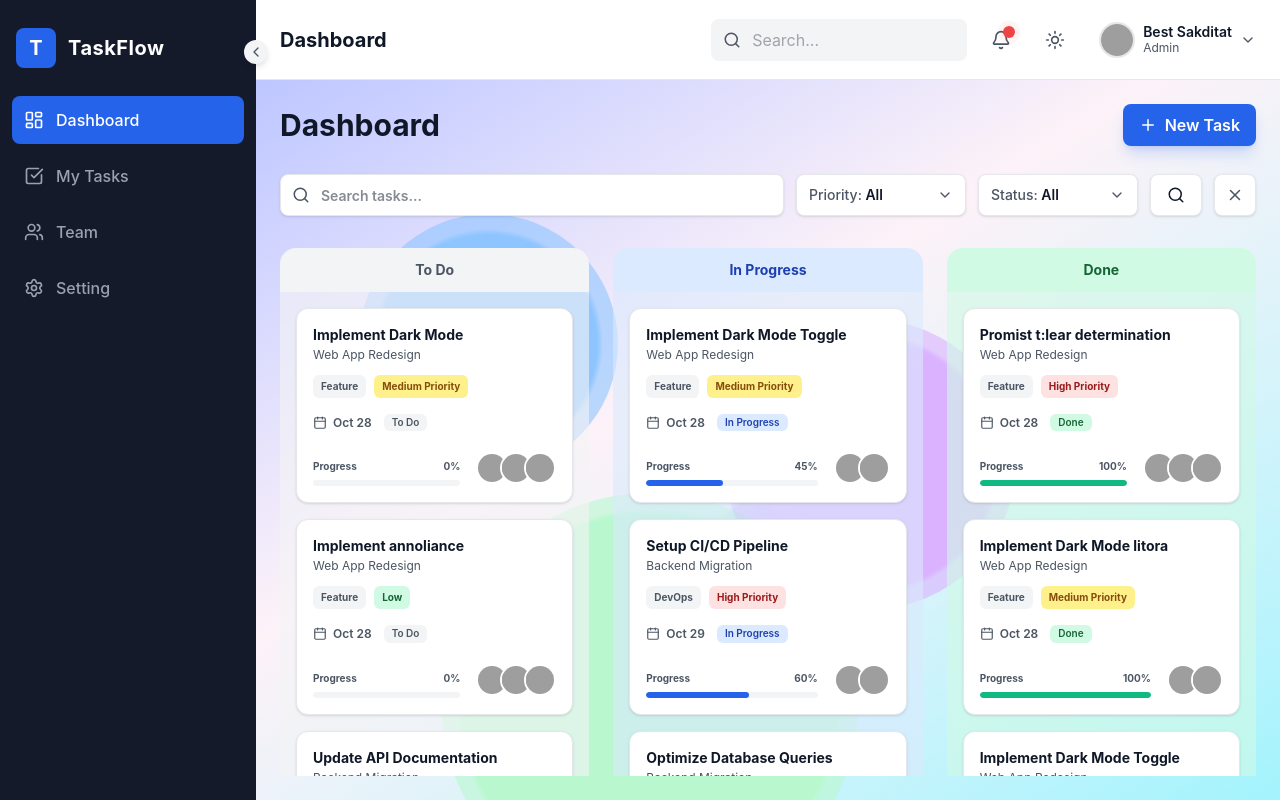
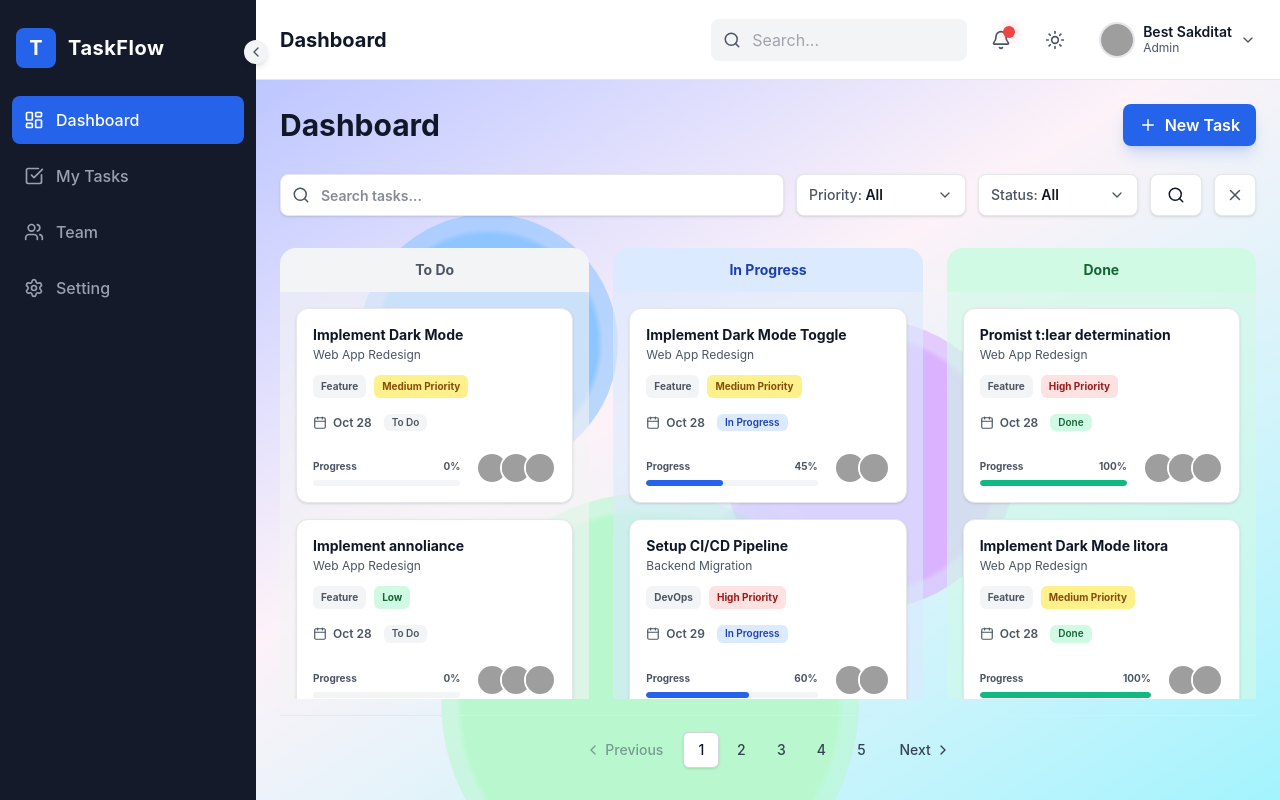
Before and after one commit to bzforest/TaskFlow, a React (Vite) app: page / in a window 1280 px wide. Built offline with nearby package versions, Linux system fonts and the light colour scheme; grey boxes are pictures that could not be loaded.

Commit message:
feat: complete kanban pagination and perfect dark mode

```diff
--- a/src/App.tsx
+++ b/src/App.tsx
@@ -15,6 +15,7 @@ function App() {
       document.documentElement.classList.remove('dark');
     }
   }, [isDarkMode]);
+
   return (
     <>
       {isDarkMode ? <HexagonBackground /> : <BubbleBackground />}
--- a/src/components/dashboard/Dashboard.tsx
+++ b/src/components/dashboard/Dashboard.tsx
@@ -1,12 +1,16 @@
+import { useState } from 'react';
 import { useTaskStore } from '../../store/useTaskStore';
 import TaskCard from './TaskCard';
 import FilterBar from './FilterBar';
 import TaskModal from './TaskModal';
 import type { TaskStatus } from '../../types';
+import Pagination from '../ui/Pagination';
 import TaskDetailModal from './TaskDetailModal';
 
 export default function Dashboard() {
   const { tasks, searchQuery, filterPriority, filterStatus, moveTask } = useTaskStore();
+
+  const [currentPage, setCurrentPage] = useState(1);
 
   const filteredTasks = tasks.filter((task) => {
 
@@ -20,15 +24,39 @@ export default function Dashboard() {
       task.tag.toLowerCase().includes(query);
 
     const matchesPriority = filterPriority === 'All' ? true : task.priority === filterPriority;
-
     const matchesStatus = filterStatus === 'All' ? true : task.status === filterStatus;
 
     return matchesSearch && matchesPriority && matchesStatus;
-  })
+  });
+
+  const [prevFilters, setPrevFilters] = useState({ searchQuery, filterPriority, filterStatus });
+    if (
+      searchQuery !== prevFilters.searchQuery ||
+      filterPriority !== prevFilters.filterPriority ||
+      filterStatus !== prevFilters.filterStatus
+    ){
+      setCurrentPage(1);
+      setPrevFilters({ searchQuery, filterPriority, filterStatus });
+    }
+
+  const tasksPerColumn = 2;
+
+  const todoTasks = filteredTasks.filter(task => task.status === 'To Do');
+  const inProgressTasks = filteredTasks.filter(task => task.status === 'In Progress')
+  const doneTasks = filteredTasks.filter(task => task.status === 'Done')
+
+  const maxColumnLength = Math.max(todoTasks.length, inProgressTasks.length, doneTasks.length);
+  const totalPages = Math.max(1, Math.ceil(maxColumnLength / tasksPerColumn));
 
   const getTasksByStatus = (status: TaskStatus) => {
-    return filteredTasks.filter(task => task.status === status);
-  };
+    const startIndex = (currentPage - 1) * tasksPerColumn;
+    const endIndex = startIndex + tasksPerColumn;
+
+    if (status === 'To Do') return todoTasks.slice(startIndex , endIndex);
+    if (status === 'In Progress') return inProgressTasks.slice(startIndex , endIndex);
+    if (status === 'Done') return doneTasks.slice(startIndex , endIndex);
+    return [];
+  }
 
   const handleDragOver = (e: React.DragEvent) => {
     e.preventDefault();
@@ -106,6 +134,15 @@ export default function Dashboard() {
 
         </div>
       </div>
+
+      {/* Pagination */}
+      <Pagination
+            currentPage={currentPage}
+            totalPages={totalPages}
+            totalItems={filteredTasks.length}
+            onPageChange={setCurrentPage}
+          />
+
     </div>
   );
 }
--- a/src/components/dashboard/TaskDetailModal.tsx
+++ b/src/components/dashboard/TaskDetailModal.tsx
@@ -215,7 +215,7 @@ export default function TaskDetailModal() {
                                 onKeyDown={(e) => e.key === 'Enter' && handleAddChecklist()}
                                 className="flex-1 px-3 py-1.5 text-sm bg-white dark:bg-gray-800 border border-gray-300 dark:border-gray-700 rounded-lg focus:outline-none focus:border-brand-blue text-gray-900 dark:text-white"
                             />
-                            <button onClick={handleAddChecklist} className="px-3 py-1.5 bg-gray-100 dark:bg-gray-700 text-gray-700 dark:text-gray-200 rounded-lg text-sm font-semibold hover:bg-gray-200 dark:hover:bg-gray-600 transition-colors">
+                            <button onClick={handleAddChecklist} className="px-3 py-1.5 bg-gray-100 dark:bg-gray-700 text-gray-700 dark:text-gray-200 rounded-lg text-sm font-semibold hover:bg-gray-200 dark:hover:bg-gray-600 transition-colors cursor-pointer">
                                 Add
                             </button>
                         </div>
--- /dev/null
+++ b/src/components/ui/Pagination.tsx
@@ -0,0 +1,87 @@
+import { ChevronLeft, ChevronRight, MoreHorizontal } from 'lucide-react';
+import clsx from 'clsx';
+
+interface PaginationProps {
+    currentPage: number;
+    totalPages: number;
+    totalItems: number;
+    onPageChange: (page: number) => void;
+}
+
+export default function Pagination ({
+    currentPage,
+    totalPages,
+    totalItems,
+    onPageChange
+}: PaginationProps) {
+
+    if (totalItems === 0 || totalPages <= 1) return null;
+
+    const getPageNumbers = () => {
+        if (totalPages <= 5) {
+            return Array.from({ length: totalPages }, (_, i) => i +1)
+            // ไม่ค่อยเข้าใจสูตรตรงนี้ครับ เข้าใจความหมายแล้วว่าแสดงทั้งหมดถ้าไม่เกิน 5 แต่งงสูตร
+        }
+        if (currentPage <= 3) {
+            return [1, 2, 3, 4, '...', totalPages];
+        }
+        if (currentPage >= totalPages - 2) {
+            return [1, '...', totalPages - 3, totalPages - 2, totalPages -1, totalPages];
+        }
+        return [1, '...', currentPage - 1, currentPage, currentPage + 1, '...', totalPages];
+    };
+
+    const pages = getPageNumbers();
+
+    return (
+        <div className='mt-4 pt-4 border-t border-brand-grey-border dark:border-gray-800 flex items-center justify-center w-full pb-2'>
+
+            <nav className='flex items-center gap-1' aria-label='Pagination'>
+
+                <button
+                    onClick={() => onPageChange(currentPage - 1)}
+                    disabled={currentPage === 1}
+                    className='flex items-center gap-1 h-9 px-3 sm:px-4 rounded-md text-sm font-medium text-gray-700 dark:text-gray-300 hover:bg-gray-100 dark:hover:bg-gray-800 disabled:opacity-50 disabled:pointer-events-none transition-colors cursor-pointer'
+                >
+                    <ChevronLeft size={16} /> <span className='hidden sm:inline'>Previous</span>
+                </button>
+
+                {pages.map((page , index) => {
+                    if (page === '...') {
+                        return (
+                            <div key={`ellipsis-${index}`} className='flex h-9 w-9 items-center justify-center text-status-gray-text'>
+                                <MoreHorizontal size={16} />
+                            </div>
+                        );
+                    }
+
+                    const isCurrentPage = page === currentPage;
+
+                    return (
+                        <button
+                            key={page}
+                            onClick={() => typeof page === 'number' && onPageChange(page)}
+                            className={clsx(
+                                "h-9 w-9 rounded-md text-sm font-medium transition-colors flex items-center justify-center cursor-pointer",
+                                isCurrentPage
+                                ? "border border-gray-300 dark:border-gray-600 bg-white dark:bg-gray-800 text-gray-900 dark:text-white shadow-sm"
+                                : "text-gray-700 dark:text-gray-300 hover:bg-gray-100 dark:hover:bg-gray-800"
+                            )}
+                        >
+                            {page}
+                        </button>
+                    );
+                })}
+
+                <button
+                    onClick={() => onPageChange(currentPage + 1)}
+                    disabled={currentPage === totalPages}
+                    className='flex items-center gap-1 h-9 px-3 sm:px-4 rounded-md text-sm font-medium text-gray-700 dark:text-gray-300 hover:bg-gray-100 dark:hover:bg-gray-800 disabled:opacity-50 disabled:pointer-events-none transition-colors cursor-pointer'
+                >
+                    <span className="hidden sm:inline">Next</span> <ChevronRight size={16} />
+                </button>
+            </nav>
+
+        </div>
+    )
+}
--- a/src/store/useTaskStore.ts
+++ b/src/store/useTaskStore.ts
@@ -41,8 +41,9 @@ export const useTaskStore = create<TaskStore>((set) => ({
     filterPriority: 'All',
     filterStatus: 'All',
 
-    // เช็คว่าผู้ใช้งานเปิด darkMode ไว้ในเครื่องมั้ย ถ้ามีจะใช้ตามเครื่อง
-    isDarkMode: window.matchMedia('(prefers-color-scheme: dark)').matches,
+    // เช็ค Local Storage ก่อนเลย ถ้าไม่มีค่อยไปเช็คจากระบบเครื่อง
+    isDarkMode: localStorage.getItem('theme') === 'dark' ||
+                (!localStorage.getItem('theme') && window.matchMedia('(prefers-color-scheme: dark)').matches),
     isModalOpen: false,
 
     currentUser: {
@@ -89,8 +90,10 @@ export const useTaskStore = create<TaskStore>((set) => ({
             const newDarkMode = !state.isDarkMode;
             if (newDarkMode) {
                 document.documentElement.classList.add('dark');
+                localStorage.setItem('theme', 'dark');
             } else {
                 document.documentElement.classList.remove('dark');
+                localStorage.setItem('theme', 'light');
             }
             return { isDarkMode: newDarkMode };
         }),
```
Also changed, not shown: 1 other file (tests, documents, lock files or other folders).
